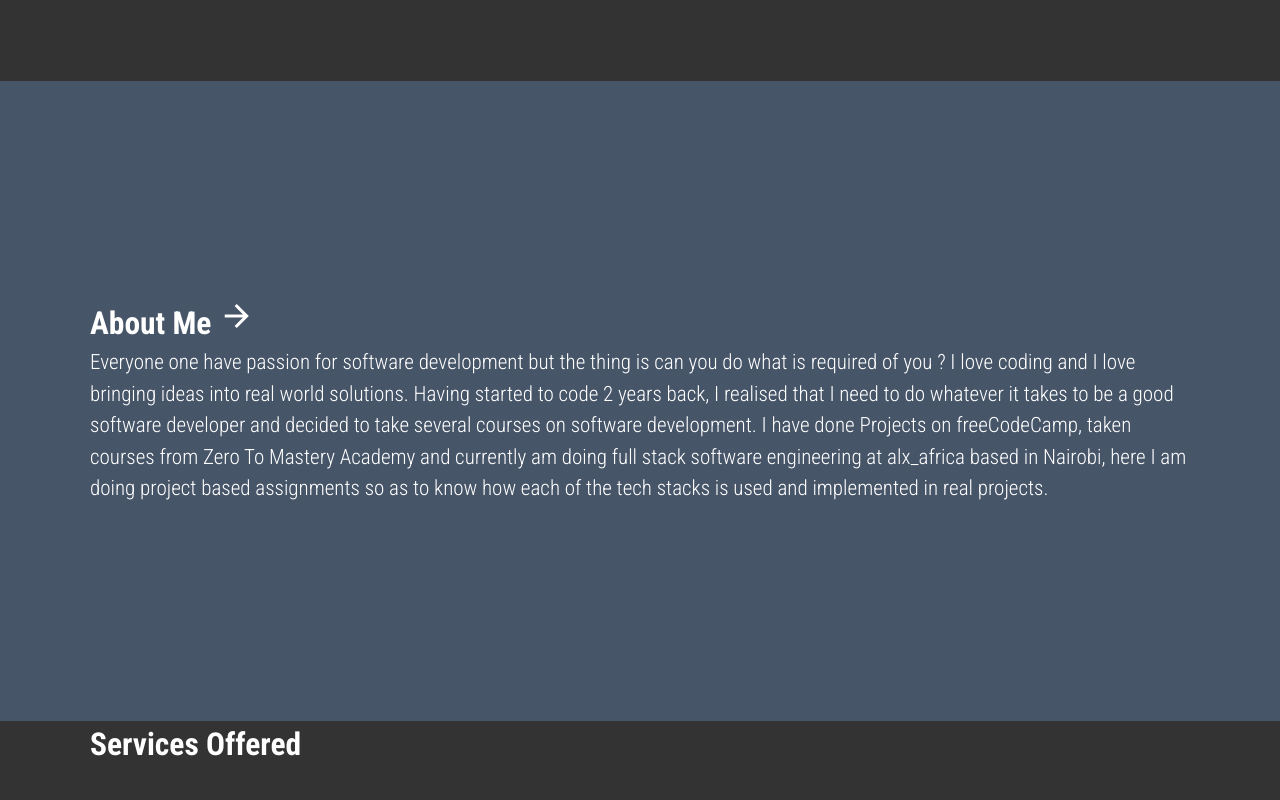
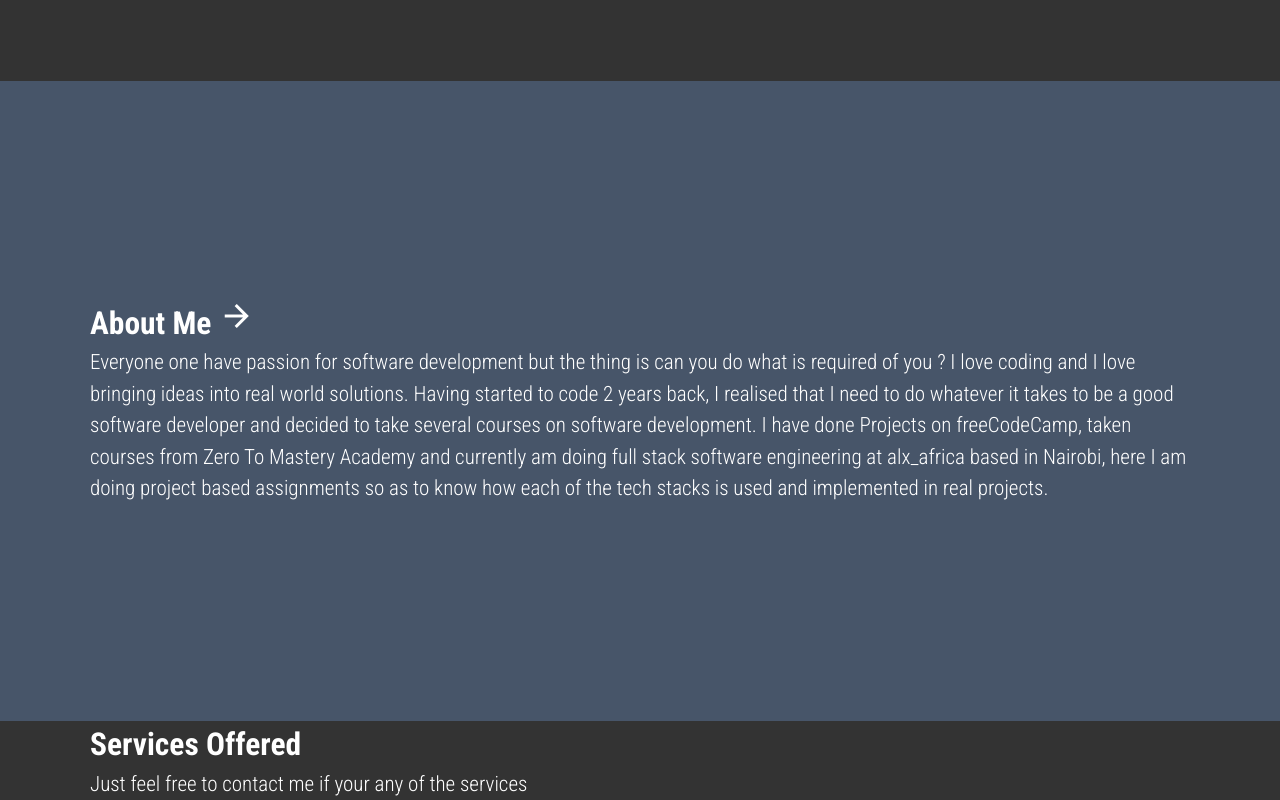
Before and after one commit to Ayikanying-ux/ayikanying, a plain HTML site: page index.html in a window 1280 px wide. Shown: the part 641-1441 px from the top of the page. Before the commit the page ends 1410 px from the top, so only its background shows below. Drawn offline with Linux system fonts and the light colour scheme.

Commit message:
added a few lines of code

```diff
--- a/index.html
+++ b/index.html
@@ -73,6 +73,7 @@
         <div class="container">
             <div class="services">
                 <h2>Services Offered</h2>
+                <p>Just feel free to contact me if your any of the services</p>
             </div>
         </div>
     </div>
```
